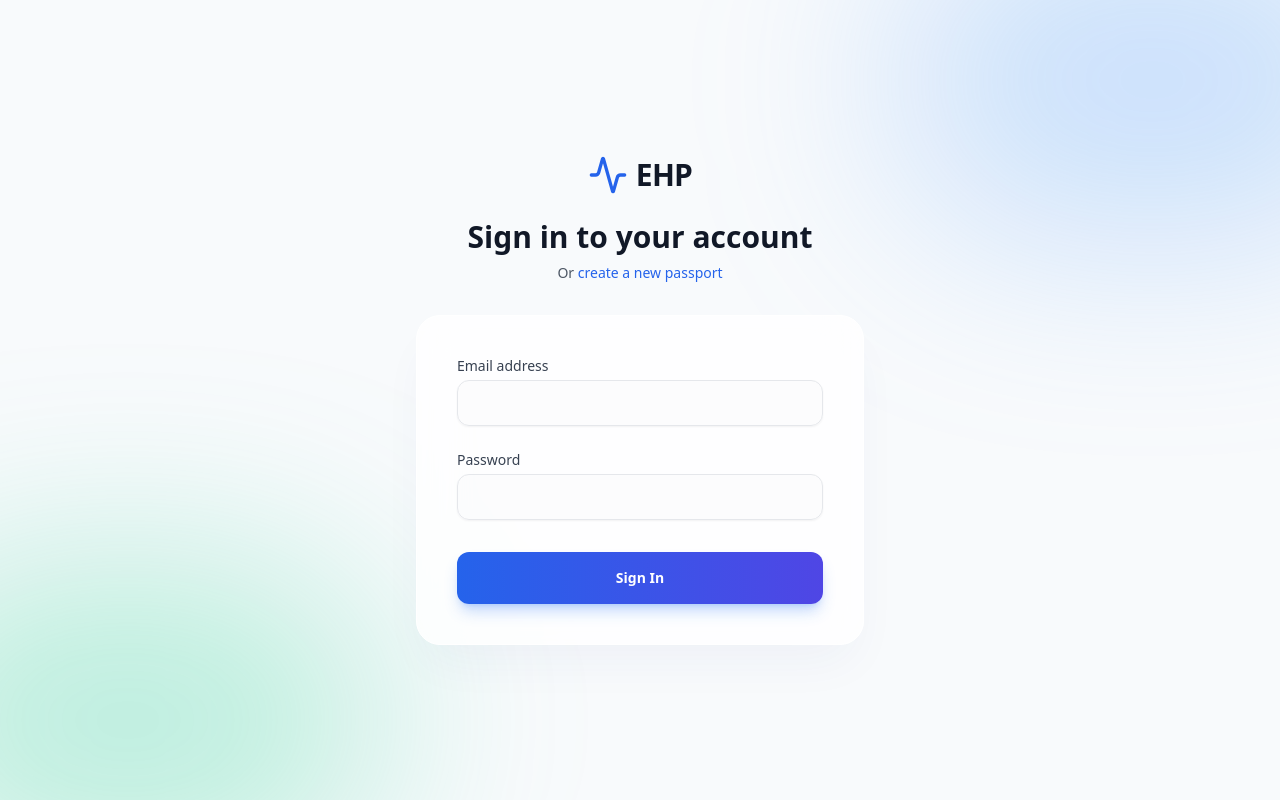
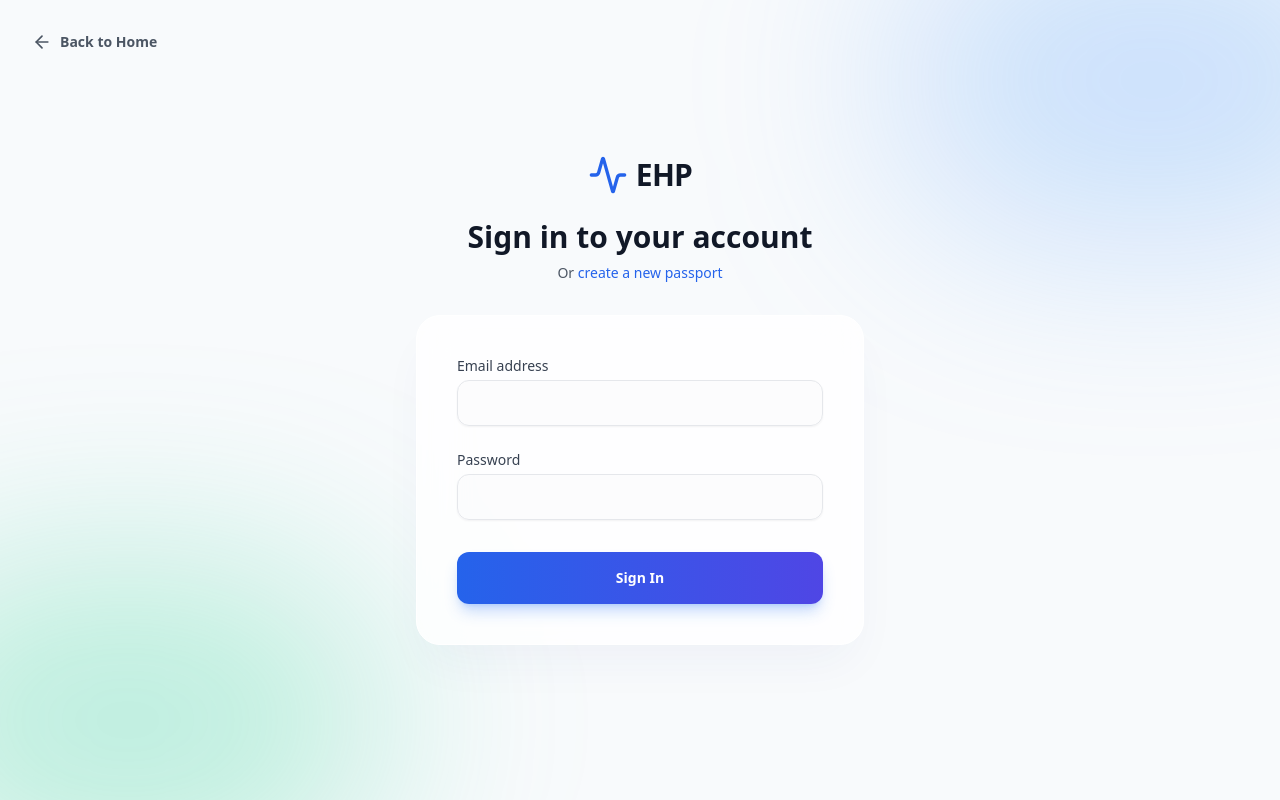
Before and after one commit to sharadpawarsaini/EHP-WEB, a React (Vite) app in the folder frontend/: page /login in a window 1280 px wide. Built offline with nearby package versions, Linux system fonts and the light colour scheme; no server answers.

Commit message:
Add Back to Home navigation to Auth pages

```diff
--- a/frontend/src/pages/Login.tsx
+++ b/frontend/src/pages/Login.tsx
@@ -1,6 +1,6 @@
 import React, { useState } from 'react';
 import { Link, useNavigate } from 'react-router-dom';
-import { Activity } from 'lucide-react';
+import { Activity, ArrowLeft } from 'lucide-react';
 import { useAuth } from '../context/AuthContext';
 import api from '../services/api';
 import { motion } from 'framer-motion';
@@ -25,6 +25,10 @@ const Login = () => {
 
   return (
     <div className="min-h-screen relative flex flex-col justify-center py-12 sm:px-6 lg:px-8 overflow-hidden bg-slate-50 dark:bg-slate-900 transition-colors duration-300">
+      <Link to="/" className="absolute top-8 left-8 flex items-center space-x-2 text-sm font-bold text-gray-600 dark:text-gray-400 hover:text-blue-600 dark:hover:text-blue-400 transition-colors group z-20">
+        <ArrowLeft className="h-5 w-5 group-hover:-translate-x-1 transition-transform" />
+        <span>Back to Home</span>
+      </Link>
       {/* Premium Gradient Background */}
       <div className="absolute top-[-10%] right-[-10%] w-[40%] h-[40%] bg-blue-400/30 dark:bg-blue-600/20 rounded-full blur-[100px] pointer-events-none"></div>
       <div className="absolute bottom-[-10%] left-[-10%] w-[40%] h-[40%] bg-emerald-400/30 dark:bg-emerald-600/20 rounded-full blur-[100px] pointer-events-none"></div>
--- a/frontend/src/pages/Register.tsx
+++ b/frontend/src/pages/Register.tsx
@@ -1,6 +1,6 @@
 import React, { useState } from 'react';
 import { Link, useNavigate } from 'react-router-dom';
-import { Activity } from 'lucide-react';
+import { Activity, ArrowLeft } from 'lucide-react';
 import { useAuth } from '../context/AuthContext';
 import api from '../services/api';
 import { motion } from 'framer-motion';
@@ -31,6 +31,10 @@ const Register = () => {
 
   return (
     <div className="min-h-screen relative flex flex-col justify-center py-12 sm:px-6 lg:px-8 overflow-hidden bg-slate-50 dark:bg-slate-900 transition-colors duration-300">
+      <Link to="/" className="absolute top-8 left-8 flex items-center space-x-2 text-sm font-bold text-gray-600 dark:text-gray-400 hover:text-blue-600 dark:hover:text-blue-400 transition-colors group z-20">
+        <ArrowLeft className="h-5 w-5 group-hover:-translate-x-1 transition-transform" />
+        <span>Back to Home</span>
+      </Link>
       {/* Premium Gradient Background */}
       <div className="absolute top-[-10%] left-[-10%] w-[40%] h-[40%] bg-blue-400/30 dark:bg-blue-600/20 rounded-full blur-[100px] pointer-events-none"></div>
       <div className="absolute bottom-[-10%] right-[-10%] w-[40%] h-[40%] bg-purple-400/30 dark:bg-purple-600/20 rounded-full blur-[100px] pointer-events-none"></div>
```
